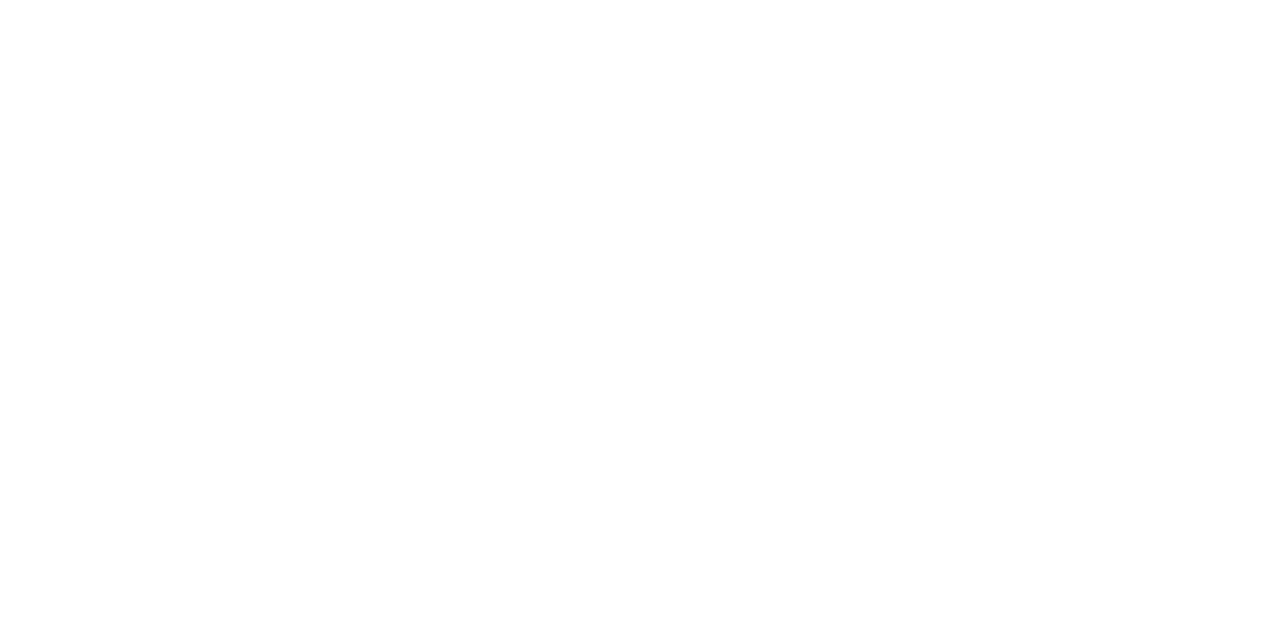
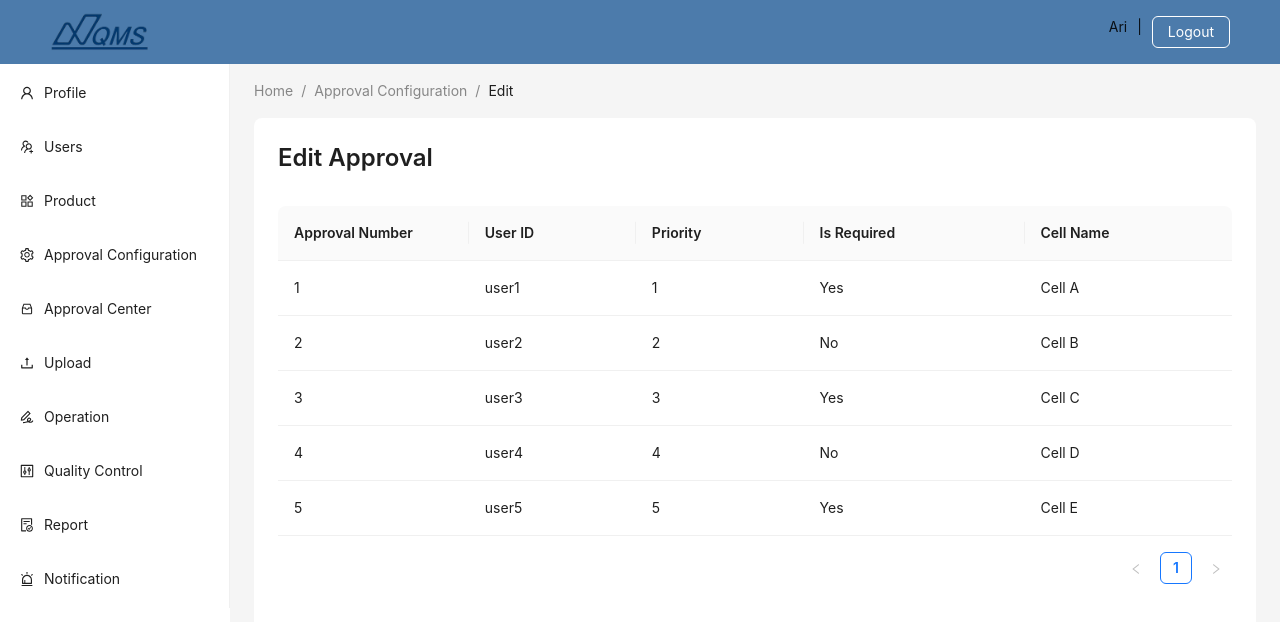
Before and after one commit to IQMS-System/AnalysisToolFrontend, a React (Vite) app: page /approval-config/edit in a window 1280 px wide. Before the commit this address had no page. Shown: the top 622 px of the page. Built offline with nearby package versions, Linux system fonts and the light colour scheme.

Commit message:
feat: add ui page edit approval

```diff
--- /dev/null
+++ b/src/routes/ApprovalConfigPage/ApprovalEdit.tsx
@@ -0,0 +1,95 @@
+import { Flex, Table, TableProps, Typography } from "antd";
+import BaseLayout from "../../components/BaseLayout";
+
+const { Title } = Typography;
+
+interface DataType {
+  key: string;
+  userId: string;
+  priority: number;
+  level: string;
+  cellName: string;
+}
+
+const data: DataType[] = [
+  {
+    key: "1",
+    userId: "user1",
+    priority: 1,
+    level: "Yes",
+    cellName: "Cell A",
+  },
+  {
+    key: "2",
+    userId: "user2",
+    priority: 2,
+    level: "No",
+    cellName: "Cell B",
+  },
+  {
+    key: "3",
+    userId: "user3",
+    priority: 3,
+    level: "Yes",
+    cellName: "Cell C",
+  },
+  {
+    key: "4",
+    userId: "user4",
+    priority: 4,
+    level: "No",
+    cellName: "Cell D",
+  },
+  {
+    key: "5",
+    userId: "user5",
+    priority: 5,
+    level: "Yes",
+    cellName: "Cell E",
+  },
+];
+
+const ApprovalEditPage = () => {
+  const columnsApproval: TableProps<DataType>["columns"] = [
+    {
+      title: "Approval Number",
+      dataIndex: "key",
+      key: "number",
+      width: "20%",
+    },
+    {
+      title: "User ID",
+      dataIndex: "userId",
+      key: "userId",
+    },
+    {
+      title: "Priority",
+      dataIndex: "priority",
+      key: "priority",
+    },
+    {
+      title: "Is Required",
+      dataIndex: "level",
+      key: "level",
+    },
+    {
+      title: "Cell Name",
+      dataIndex: "cellName",
+      key: "cellName",
+    },
+  ];
+
+  return (
+    <BaseLayout breadCrumb={["Home", "Approval Configuration", "Edit"]}>
+      <Flex vertical gap={20}>
+        <Flex justify="space-between">
+          <Title level={3}>Edit Approval</Title>
+        </Flex>
+
+        <Table columns={columnsApproval} dataSource={data} />
+      </Flex>
+    </BaseLayout>
+  );
+};
+
+export default ApprovalEditPage;
--- a/src/routes/ApprovalConfigPage/index.tsx
+++ b/src/routes/ApprovalConfigPage/index.tsx
@@ -29,7 +29,15 @@
                   >
                     View
                   </Button>
-                  <Button type="primary">Update</Button>
+                  <Button
+                    type="primary"
+                    onClick={() => {
+                      Modal.destroyAll();
+                      navigate("/approval-config/edit");
+                    }}
+                  >
+                    Update
+                  </Button>
                 </>
               ),
               maskClosable: true,
--- a/src/routes/index.tsx
+++ b/src/routes/index.tsx
@@ -12,6 +12,7 @@
 import ReportPage from "./ReportPage";
 import NotificationPage from "./NotificationPage";
 import ApprovalListPage from "./ApprovalConfigPage/ApprovalList";
+import ApprovalEditPage from "./ApprovalConfigPage/ApprovalEdit";
 
 const MainRoutes = () => {
   return (
@@ -24,6 +25,7 @@
         <Route path="/product" element={<ProductPage />} />
         <Route path="/approval-config" element={<ApprovalConfigPage />} />
         <Route path="/approval-config/read" element={<ApprovalListPage />} />
+        <Route path="/approval-config/edit" element={<ApprovalEditPage />} />
         <Route path="/approval-center" element={<ApprovalCenterPage />} />
         <Route path="/upload" element={<UploadPage />} />
         <Route path="/operation" element={<OperationPage />} />
```
